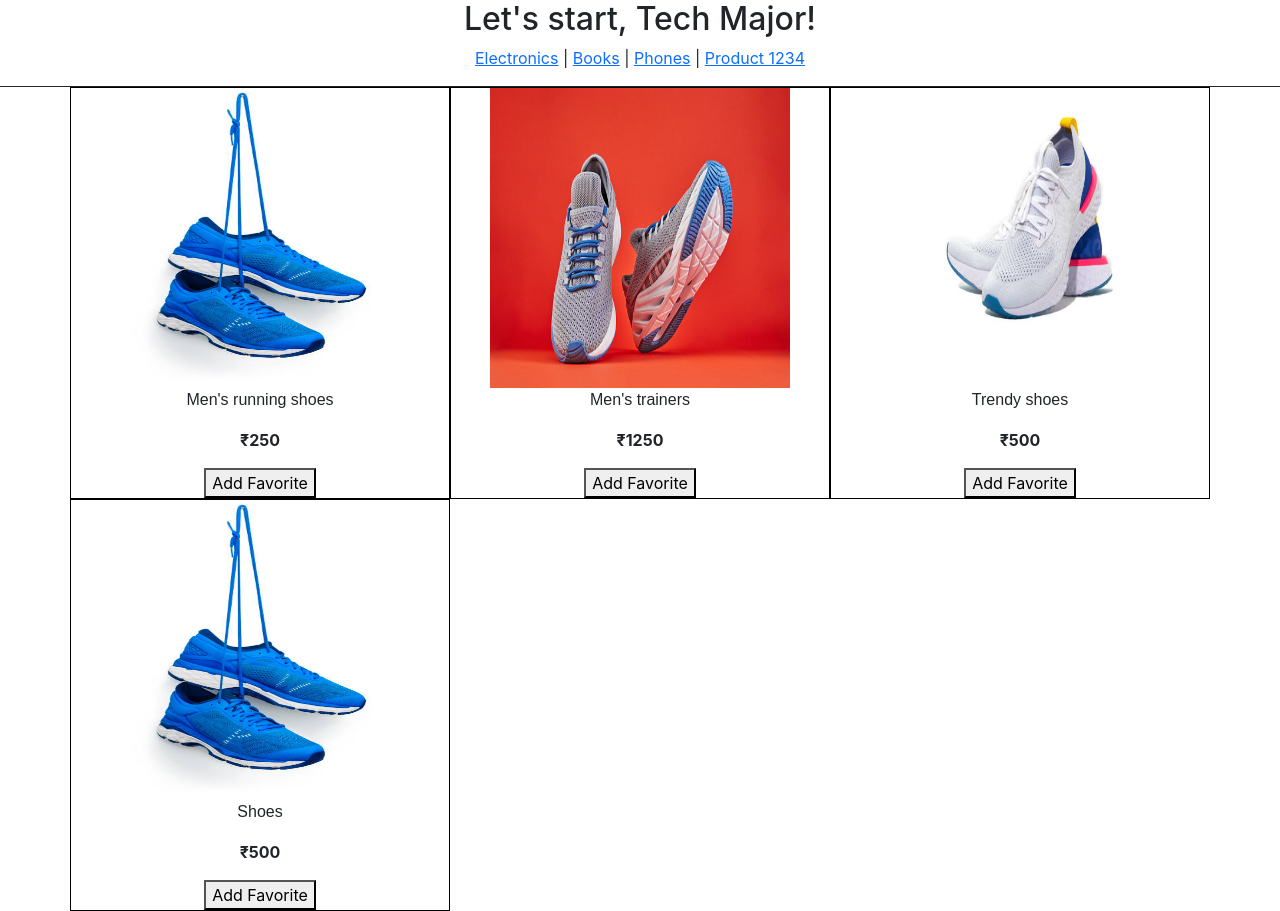
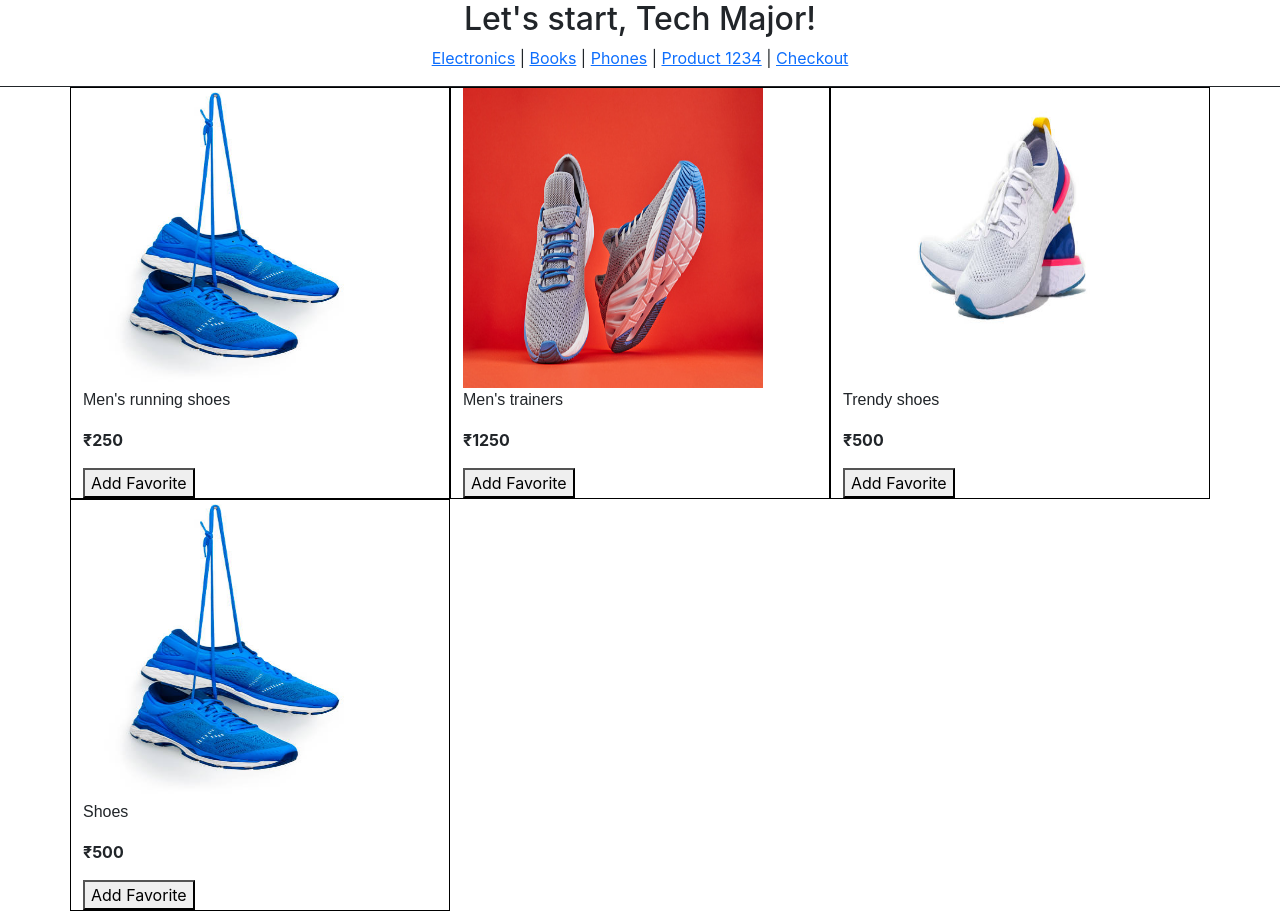
Before and after one commit to sumanthatva/techmajor, a React (Create React App) app: page / in a window 1280 px wide. Built offline with nearby package versions, Linux system fonts and the light colour scheme.

Commit message:
1. Routing moved to App.js from index.js 2. Conditional routing implement for "/checkout" 3. App.js renders only the nav bar and dfines the routes. 4. Home component renders the products

```diff
--- a/src/App.js
+++ b/src/App.js
@@ -1,15 +1,24 @@
 import { Link } from 'react-router-dom';
 import './App.css';
-import FuncProductItem from './components/FuncProductItem';
-import ProductList from './components/ProductList';
+
+import { BrowserRouter, Navigate, Route, Routes } from "react-router-dom";
+import Electronics from './components/pages/Electronics';
+import Books from './components/pages/Books';
+import ProductDetail from './components/pages/ProductDetail';
+import Home from './components/pages/Home';
+import { useState } from 'react';
+import Checkout from './components/pages/checkout';
 
 function App() {
   const products = [{prodName: "Men's running shoes", prodPrice: "₹250", imagePath: "images/shoes1.jpeg"},
                     {prodName: "Men's trainers", prodPrice: "₹1250", imagePath: "images/shoes2.jpeg"},
                     {prodName: "Trendy shoes", imagePath: "images/shoes3.jpeg"},
                     {}];
+  const [isUserLoggedIn] = useState(false);
+
   return (
-    <div className="App">
+    <BrowserRouter>
+       <div className="App">
       <h2> Let's start, Tech Major! </h2>
       <nav
         style={{
@@ -21,14 +30,29 @@ function App() {
         <Link to="/books">Books</Link> | {" "}
         {/* Phones redirects to electronics */}
         <Link to="/phones">Phones</Link> | {" "}
-        <Link to="/products/1234">Product 1234</Link>
+        <Link to="/products/1234">Product 1234</Link> | {" "}
+        <Link to="/checkout">Checkout</Link>
 
       </nav>
-      <ProductList products={products}/>
-      {/* <div>
-        <FuncProductItem prodName={"Women's running shoes"} prodPrice={"₹250"} imagePath={"images/shoes1.jpeg"} />
-      </div> */}
+
     </div>
+    <Routes>
+      <Route path="/" element={<Home products={products}/>}/>
+      <Route path="/products" element={<Home products={products}/>}/>
+      <Route path="/electronics" element={<Electronics/>}/>
+      <Route path="/books" element={<Books/>} />
+      <Route path="/products/:productId" element={<ProductDetail/>}/>
+      {/* Redirect */}
+      <Route path="/phones" element={<Navigate to="/electronics"/>} />
+
+      {/* Conditional routing */}
+      <Route
+            path="/checkout"
+            element={isUserLoggedIn? <Checkout/> : <Navigate to="/products/abcd"/> } />
+    </Routes>
+  </BrowserRouter>
+
+
   );
 }
 
--- /dev/null
+++ b/src/components/pages/Home.js
@@ -0,0 +1,9 @@
+import ProductList from "../ProductList";
+
+export default function Home(props) {
+  return (
+    <div>
+      <ProductList products={props.products}/>
+    </div>
+  )
+}
--- /dev/null
+++ b/src/components/pages/checkout.js
@@ -0,0 +1,7 @@
+export default function Checkout() {
+  return (
+    <div>
+      <h3> Checkout </h3>
+    </div>
+  )
+}
--- a/src/index.js
+++ b/src/index.js
@@ -2,27 +2,14 @@ import React from 'react';
 import ReactDOM from 'react-dom/client';
 import './index.css';
 import App from './App';
-import { BrowserRouter, Navigate, Route, Routes } from "react-router-dom";
-import Electronics from './components/pages/Electronics';
-import Books from './components/pages/Books';
-import ProductDetail from './components/pages/ProductDetail';
+
 
 const root = ReactDOM.createRoot(document.getElementById('root'));
 // Disabling strict mode, as it causes the constructor to be called twice.
 // https://stackoverflow.com/questions/49206509/child-component-constructor-called-multiple-times/61443443#61443443
 // Its NOT a bug. Having strict mode helps.
 root.render(
-  <BrowserRouter>
-    <Routes>
-      <Route path="/" element={<App/>}/>
-      <Route path="/products" element={<App/>}/>
-      <Route path="electronics" element={<Electronics/>}/>
-      <Route path="books" element={<Books/>} />
-      <Route path="/products/:productId" element={<ProductDetail/>}/>
-      {/* Redirect */}
-      <Route path="/phones" element={<Navigate to="/electronics"/>} />
-    </Routes>
-  </BrowserRouter>
+  <App/>
 );
 
 /** Routing basics
```
